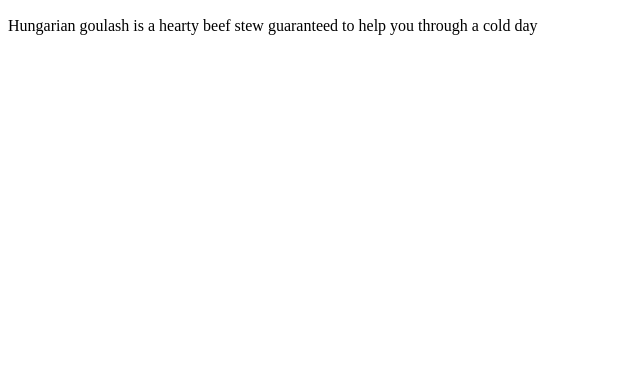
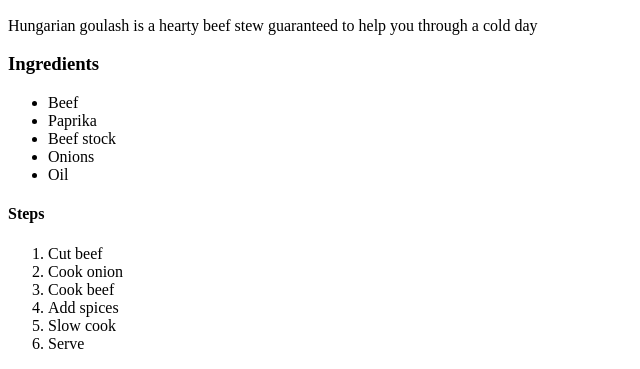
Before and after one commit to Babamih/odin-recipes, a plain HTML site: page recipes/hungarian-goulash.html in a window 1280 px wide. Shown: the part 694-1063 px from the top of the page, without its empty margins (0-640 px from the left). Before the commit the page ends 800 px from the top, so only its background shows below. Drawn offline with Linux system fonts and the light colour scheme.

Commit message:
Add hungarian-goulash

```diff
--- a/recipes/hungarian-goulash.html
+++ b/recipes/hungarian-goulash.html
@@ -9,7 +9,24 @@
     <body>
         <h1>Hungarian Goulash</h1>
             <img src="https://www.recipetineats.com/wp-content/uploads/2023/06/Hungarian-Goulash-_6.jpg?resize=650,813" alt="A mouth-watering image of a traditionally prepared Hungarian stew dish" width="500" height="560">
-            <h2>Description</h2>
-                <p>Hungarian goulash is a hearty beef stew guaranteed to help you through a cold day</p>
-    </body>
+        <h2>Description</h2>
+            <p>Hungarian goulash is a hearty beef stew guaranteed to help you through a cold day</p>
+        <h3>Ingredients</h3>
+            <ul>
+                <li>Beef</li>
+                <li>Paprika</li>
+                <li>Beef stock</li>
+                <li>Onions</li>
+                <li>Oil</li>
+            </ul>
+        <h4>Steps</h4>
+            <ol>
+                <li>Cut beef</li>
+                <li>Cook onion</li>
+                <li>Cook beef</li>
+                <li>Add spices</li>
+                <li>Slow cook</li>
+                <li>Serve</li>
+            </ol>
+        </body>
 </html>
```
